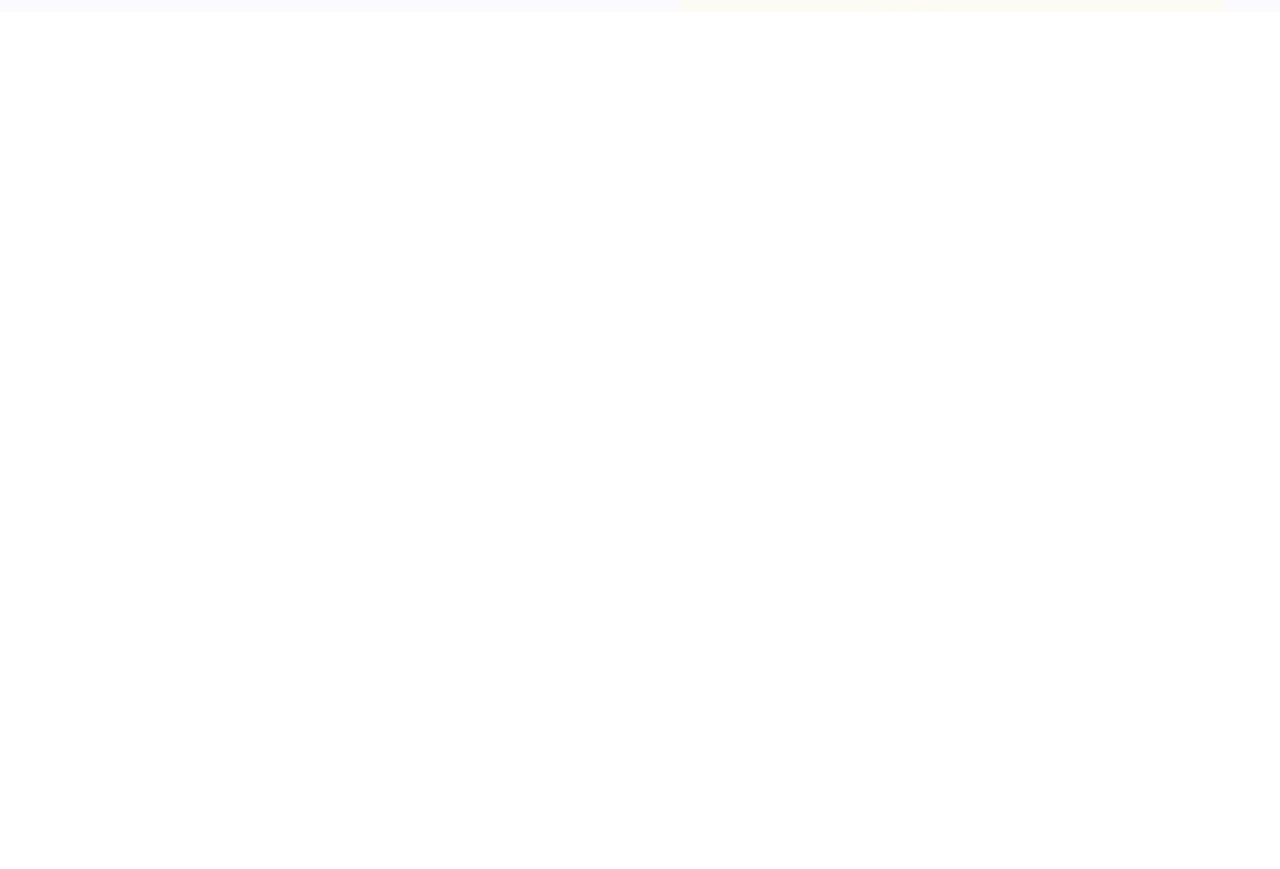
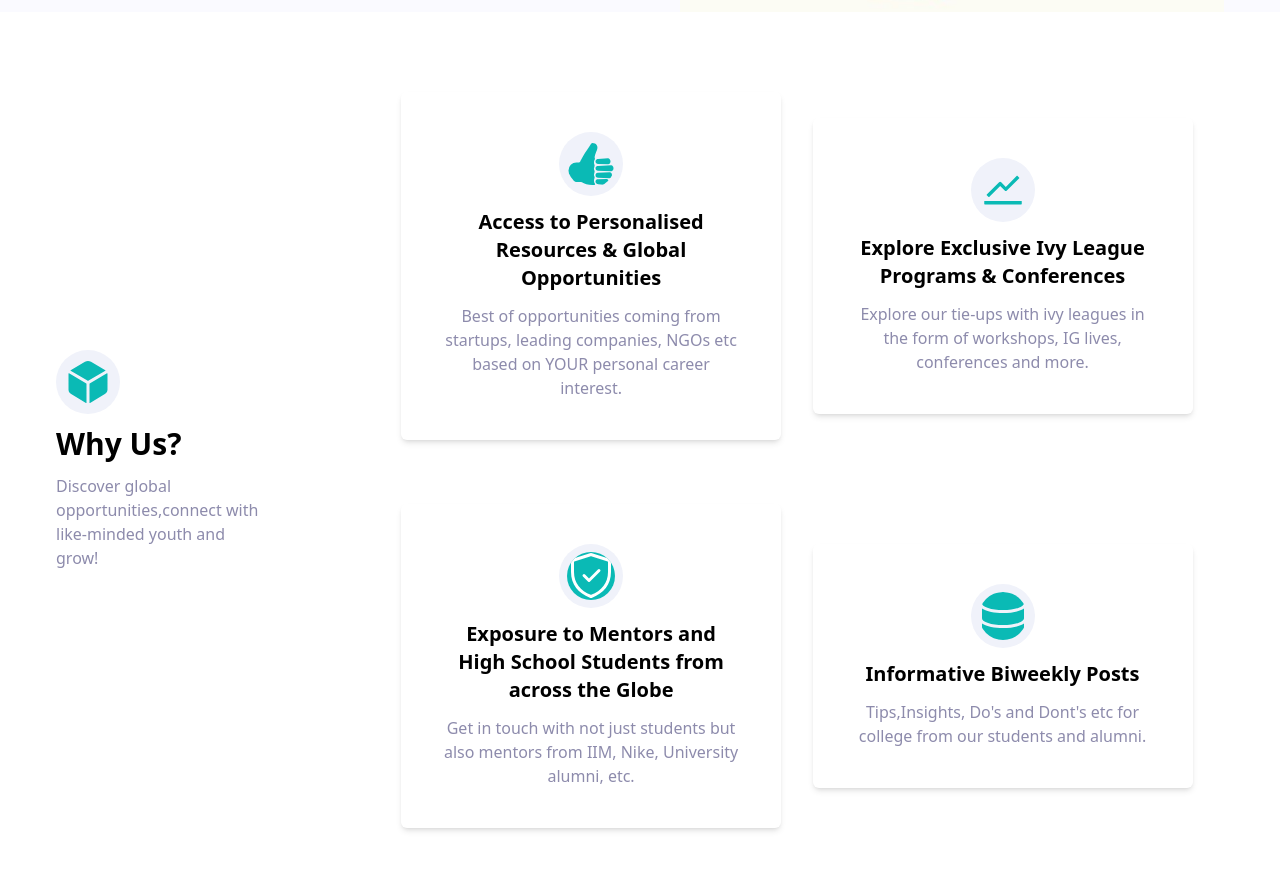
Before and after one commit to nitishrajpandey/Youth_Grow_Youth, a React (Vite) app: page / in a window 1280 px wide. Shown: the part 657-1526 px from the top of the page. Before the commit the page ends 800 px from the top, so only its background shows below. Built offline with nearby package versions, Linux system fonts and the light colour scheme.

Commit message:
about section complete

```diff
--- a/src/Components/Header/Navbar.jsx
+++ b/src/Components/Header/Navbar.jsx
@@ -16,12 +16,10 @@ function Navbar() {
   };
 
   return (
-    <div className=" fixed w-full h-[65px]">
+    <div className=" fixed w-full h-[65px] z-50">
       <nav
-        className={`overflow-hidden w-full  absolute  ${
-          Togglemenu
-            ? "h-350px  animate  bg-white "
-            : "h-65px animate2 bg-white "
+        className={`overflow-hidden w-full h-65px  bg-white  absolute  ${
+          Togglemenu && "h-350px  animate  bg-white "
         }  shadow font-Quicksand  p-4 xs:pr-14 xs:pl-3 ss:pl-7 `}
       >
         <div className="flex justify-between items-center">
--- a/src/Components/Header/style.css
+++ b/src/Components/Header/style.css
@@ -11,7 +11,7 @@
   }
 }
 
-.animate2 {
+/* .animate2 {
   animation: reversed 0.3s linear;
 }
 
@@ -22,4 +22,4 @@
   to {
     height: 65px;
   }
-}
+} */
--- /dev/null
+++ b/src/Pages/Home/Components/AboutSection/AboutSection.jsx
@@ -0,0 +1,103 @@
+import React from "react";
+import { IoThumbsUp } from "react-icons/io5";
+import { AiOutlineStock } from "react-icons/ai";
+import { GoShieldCheck } from "react-icons/go";
+import { FaDatabase } from "react-icons/fa";
+import { IoCube } from "react-icons/io5";
+import "./style.css";
+
+function AboutSection() {
+  return (
+    <div className="px-4 xs:px-8 ss:px-14 py-20">
+      <div className="flex flex-col md:flex-row justify-between items-center gap-[35px] lg:gap-[100px]">
+        <div className="md:w-[20%] ">
+          <div className=" p-2 bg-[#F0F2FA] rounded-full w-fit">
+            <IoCube className=" rounded-full text-[#0ABAB5] text-5xl " />
+          </div>
+          <div>
+            <h2 className="font-semibold text-3xl py-3 ">Why Us?</h2>
+            <p className="text-[#8D8BAC]">
+              Discover global opportunities,connect with like-minded youth and
+              grow!
+            </p>
+          </div>
+        </div>
+        {/* second div container */}
+        <div className=" w-full md:w-[80%] flex flex-col  gap-16 ">
+          <div className="flex flex-col sm:flex-row justify-evenly md:justify-between lg:justify-evenly  items-center  gap-20 sm:gap-0 ">
+            <div className="rounded-md p-10 sm:p-5 lg:p-10 shadow-md effact  ">
+              <div className="max-w-[300px] text-center flex flex-col items-center ">
+                <div className=" p-2 bg-[#F0F2FA] rounded-full w-fit ">
+                  <IoThumbsUp className=" rounded-full text-[#0ABAB5] text-5xl " />
+                </div>
+                <div className="">
+                  <h2 className="font-semibold text-xl py-3 ">
+                    Access to Personalised Resources & Global Opportunities
+                  </h2>
+                  <p className="text-[#8D8BAC]">
+                    Best of opportunities coming from startups, leading
+                    companies, NGOs etc based on YOUR personal career interest.
+                  </p>
+                </div>
+              </div>
+            </div>
+            <div className="rounded-md p-10 sm:p-5 lg:p-10 shadow-md effact ">
+              <div className="max-w-[300px] text-center flex flex-col items-center">
+                <div className=" p-2 bg-[#F0F2FA] rounded-full w-fit">
+                  <AiOutlineStock className=" rounded-full text-[#0ABAB5] text-5xl " />
+                </div>
+                <div>
+                  <h2 className="font-semibold text-xl py-3 ">
+                    Explore Exclusive Ivy League Programs & Conferences
+                  </h2>
+                  <p className="text-[#8D8BAC]">
+                    Explore our tie-ups with ivy leagues in the form of
+                    workshops, IG lives, conferences and more.
+                  </p>
+                </div>
+              </div>
+            </div>
+          </div>
+          <div className="flex flex-col sm:flex-row justify-evenly md:justify-between lg:justify-evenly items-center gap-20 sm:gap-0">
+            <div className="rounded-md p-10 sm:p-5 lg:p-10 shadow-md effact">
+              <div className="max-w-[300px] text-center flex flex-col items-center">
+                <div className=" p-2 bg-[#F0F2FA] rounded-full w-fit">
+                  <GoShieldCheck className=" rounded-full text-white bg-[#0ABAB5] text-5xl " />
+                </div>
+                <div>
+                  <h2 className="font-semibold text-xl py-3 ">
+                    Exposure to Mentors and High School Students from across the
+                    Globe
+                  </h2>
+                  <p className="text-[#8D8BAC]">
+                    Get in touch with not just students but also mentors from
+                    IIM, Nike, University alumni, etc.
+                  </p>
+                </div>
+              </div>
+            </div>
+
+            <div className="rounded-md p-10 sm:p-5 lg:p-10 shadow-md effact">
+              <div className="max-w-[300px] text-center flex flex-col items-center">
+                <div className=" p-2 bg-[#F0F2FA] rounded-full w-fit">
+                  <FaDatabase className=" rounded-full text-[#0ABAB5] text-5xl " />
+                </div>
+                <div>
+                  <h2 className="font-semibold text-xl py-3 ">
+                    Informative Biweekly Posts
+                  </h2>
+                  <p className="text-[#8D8BAC]">
+                    Tips,Insights, Do's and Dont's etc for college from our
+                    students and alumni.
+                  </p>
+                </div>
+              </div>
+            </div>
+          </div>
+        </div>
+      </div>
+    </div>
+  );
+}
+
+export default AboutSection;
--- /dev/null
+++ b/src/Pages/Home/Components/AboutSection/style.css
@@ -0,0 +1,8 @@
+.effact:hover{
+color: white;
+background-color: #0ABAB5;
+transition-duration: 0.3s;
+transition-timing-function: ease-in-out;
+transform: translateY(-4px);
+box-shadow: 6px 6px 6px  5px #0ABAB5;
+}
--- a/src/Pages/Home/Home.jsx
+++ b/src/Pages/Home/Home.jsx
@@ -1,9 +1,11 @@
+import AboutSection from "./Components/AboutSection/AboutSection";
 import Hero from "./Components/HeroSection/Hero";
 
 function Home() {
   return (
     <div>
       <Hero />
+      <AboutSection />
     </div>
   );
 }
```
Also changed, not shown: src/Pages/Home/Components/AboutSection/contextData.js (added, +36 -0 lines), 1 other file (tests, documents, lock files or other folders).
